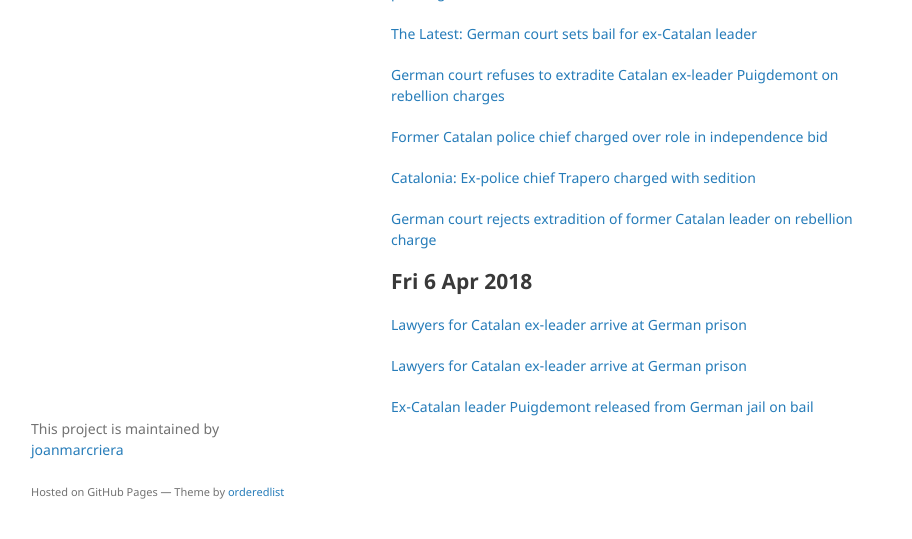
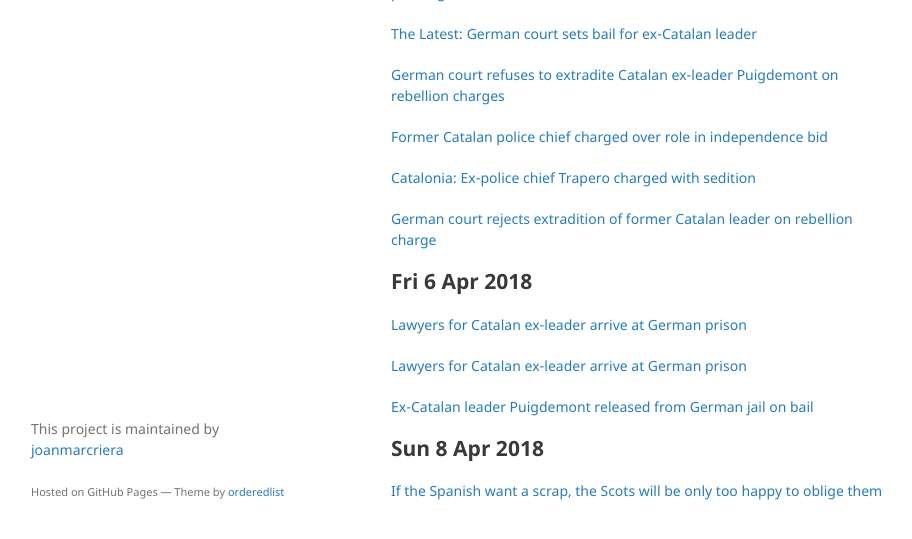
Before and after one commit to joanmarcriera/joanmarcriera-old.github.io, a Jekyll site: the page built from index.md, in a window 1280 px wide and 1151 px high, cut to the strip 580-1119 px from the top of the window. Shown: the whole strip, without its empty margins (179-1091 px from the left). Built offline with Jekyll 4.4.1, drawn with Linux system fonts in a browser that asks for light colours; our own code applies the rules of GitHub Pages for plain Markdown files.

Commit message:
guardian

```diff
--- a/index.md
+++ b/index.md
@@ -43,3 +43,7 @@ layout: default
 [Lawyers for Catalan ex-leader arrive at German prison](http://www.foxnews.com/world/2018/04/06/lawyers-for-catalan-ex-leader-arrive-at-german-prison.html?ref=hvper.com&utm_source=hvper.com&utm_medium=website)
 
 [Ex-Catalan leader Puigdemont released from German jail on bail](https://www.aljazeera.com/news/2018/04/catalan-leader-puigdemont-released-german-jail-bail-180406120150416.html?ref=hvper.com&utm_source=hvper.com&utm_medium=website)
+
+## Sun 8 Apr 2018
+
+[If the Spanish want a scrap, the Scots will be only too happy to oblige them](https://www.theguardian.com/commentisfree/2018/apr/08/spain-scotland-catalonia-eu-extradition-mckenna-ponsati-independence-sedition)
```
